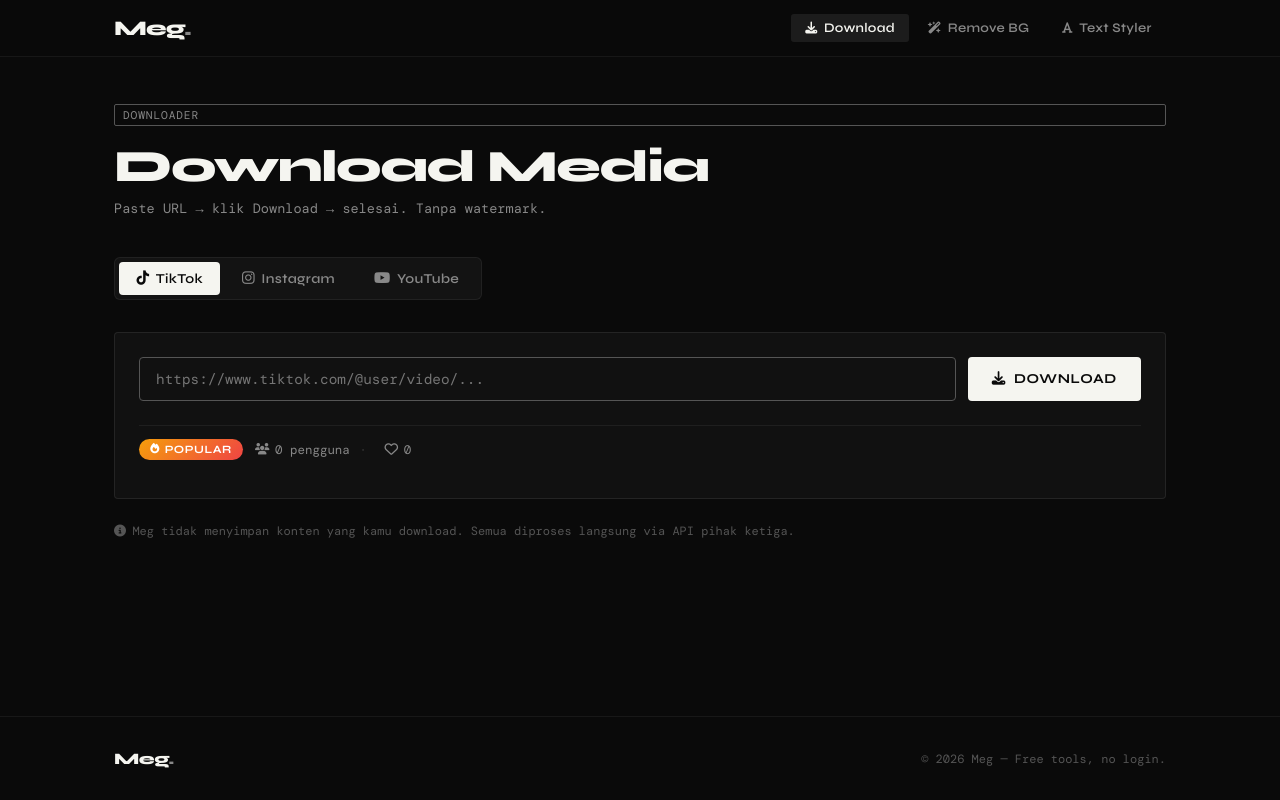
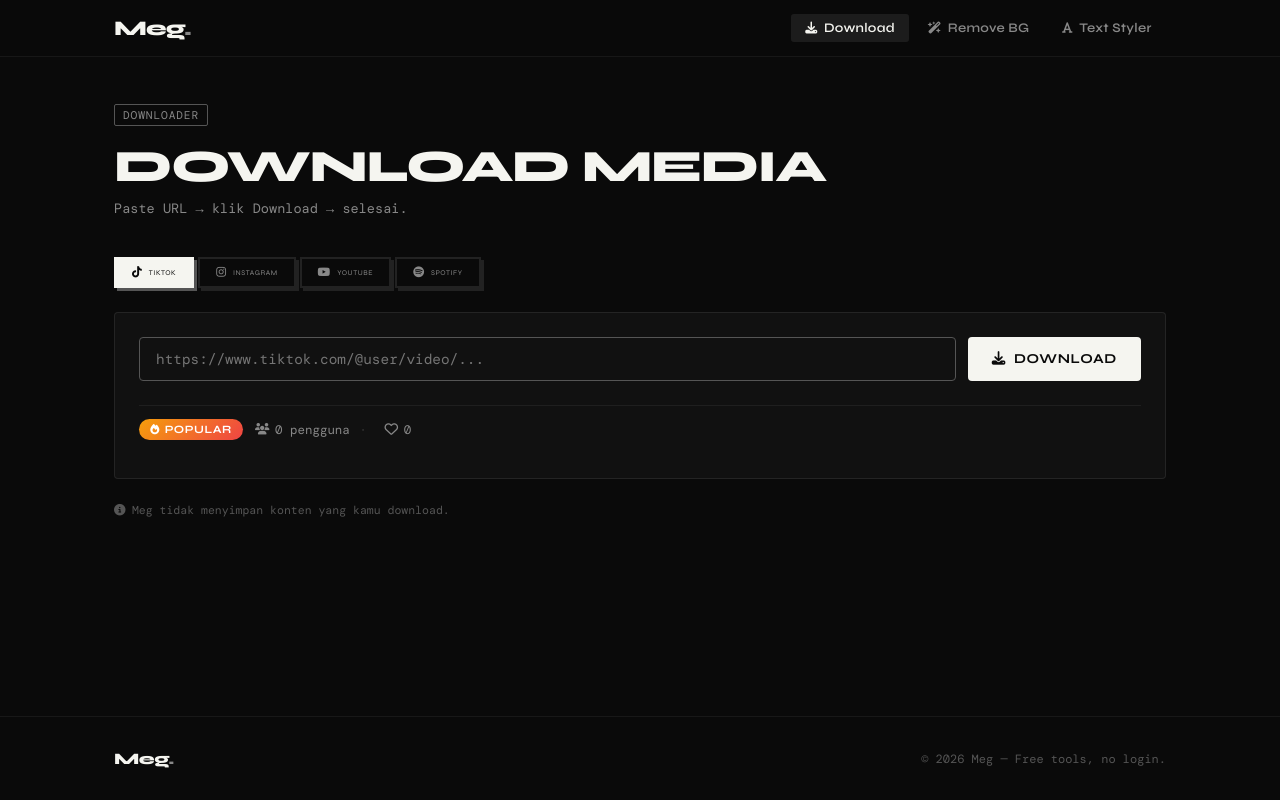
Before and after one commit to nuxmeg-max/Tools-Meg, a Next.js app: page /download in a window 1280 px wide. Built offline with nearby package versions, Linux system fonts and the light colour scheme; a web font is replaced by a local one.

Commit message:
Add Spotify downloader and update UI elements

```diff
--- a/pages/download/index.js
+++ b/pages/download/index.js
@@ -3,14 +3,16 @@
 import { useState } from 'react';
 import Layout from '../../components/Layout';
 import TikTokDownloader from '../../components/downloader/TikTokDownloader';
-import ToolStats from '../../components/ToolStats';
 import InstagramDownloader from '../../components/downloader/InstagramDownloader';
 import YouTubeDownloader from '../../components/downloader/YouTubeDownloader';
+import SpotifyDownloader from '../../components/downloader/SpotifyDownloader';
+import ToolStats from '../../components/ToolStats';
 
 const tabs = [
-  { id: 'tiktok', label: 'TikTok', icon: 'fa-brands fa-tiktok' },
-  { id: 'instagram', label: 'Instagram', icon: 'fa-brands fa-instagram' },
-  { id: 'youtube', label: 'YouTube', icon: 'fa-brands fa-youtube' },
+  { id: 'tiktok',    label: 'TIKTOK',    icon: 'fa-brands fa-tiktok' },
+  { id: 'instagram', label: 'INSTAGRAM', icon: 'fa-brands fa-instagram' },
+  { id: 'youtube',   label: 'YOUTUBE',   icon: 'fa-brands fa-youtube' },
+  { id: 'spotify',   label: 'SPOTIFY',   icon: 'fa-brands fa-spotify' },
 ];
 
 export default function DownloadPage() {
@@ -18,57 +20,45 @@
 
   return (
     <Layout>
-      <Head><title>Meg — Downloader</title></Head>
+      <Head><title>MEG — Downloader</title></Head>
       <div className="container" style={{ padding: '3rem 1.5rem' }}>
-        {/* Header */}
         <div style={{ marginBottom: '2.5rem' }}>
-          <p className="tag" style={{ marginBottom: '1rem' }}>downloader</p>
-          <h1 className="section-title">Download Media</h1>
-          <p className="section-sub">Paste URL → klik Download → selesai. Tanpa watermark.</p>
+          <p className="tag" style={{ marginBottom: '1rem', display: 'inline-block' }}>downloader</p>
+          <h1 className="section-title">DOWNLOAD MEDIA</h1>
+          <p className="section-sub">Paste URL → klik Download → selesai.</p>
         </div>
 
-        {/* Tabs */}
-        <div style={{
-          display: 'flex', gap: '4px',
-          background: 'rgba(255,255,255,0.04)',
-          border: '1px solid rgba(255,255,255,0.06)',
-          borderRadius: '6px',
-          padding: '4px',
-          width: 'fit-content',
-          marginBottom: '2rem',
-        }}>
+        <div style={{ display: 'flex', gap: '4px', marginBottom: '1.5rem', flexWrap: 'wrap' }}>
           {tabs.map(tab => (
             <button key={tab.id} onClick={() => setActiveTab(tab.id)} style={{
               display: 'flex', alignItems: 'center', gap: '0.4rem',
-              padding: '0.5rem 1.1rem',
-              borderRadius: '4px',
-              fontSize: '0.85rem',
-              fontWeight: 600,
+              padding: '0.5rem 1rem',
               fontFamily: 'var(--font-display)',
-              letterSpacing: '0.02em',
+              fontSize: '0.45rem',
+              letterSpacing: '0.08em',
               background: activeTab === tab.id ? 'var(--white)' : 'transparent',
               color: activeTab === tab.id ? 'var(--black)' : 'var(--gray-400)',
-              transition: 'all 0.15s ease',
-              border: 'none',
+              border: `2px solid ${activeTab === tab.id ? 'var(--white)' : 'var(--gray-800)'}`,
+              boxShadow: activeTab === tab.id ? '3px 3px 0px var(--gray-600)' : '3px 3px 0px var(--gray-800)',
               cursor: 'pointer',
+              transition: 'all 0.05s steps(1)',
             }}>
-              <i className={tab.icon} style={{ fontSize: '0.9rem' }} />
+              <i className={tab.icon} style={{ fontSize: '0.7rem' }} />
               {tab.label}
             </button>
           ))}
         </div>
 
-        {/* Tab content */}
         <div className="card">
-          {activeTab === 'tiktok' && <><TikTokDownloader /><ToolStats toolId="tiktok" /></>}
-          {activeTab === 'instagram' && <><InstagramDownloader /><ToolStats toolId="instagram" /></>}
-          {activeTab === 'youtube' && <><YouTubeDownloader /><ToolStats toolId="youtube" /></>}
+          {activeTab === 'tiktok'    && <><TikTokDownloader />    <ToolStats toolId="tiktok" /></>}
+          {activeTab === 'instagram' && <><InstagramDownloader /> <ToolStats toolId="instagram" /></>}
+          {activeTab === 'youtube'   && <><YouTubeDownloader />   <ToolStats toolId="youtube" /></>}
+          {activeTab === 'spotify'   && <><SpotifyDownloader />   <ToolStats toolId="spotify" /></>}
         </div>
 
-        {/* Info */}
-        <p style={{ marginTop: '1.5rem', fontFamily: 'var(--font-mono)', fontSize: '0.75rem', color: 'var(--gray-600)' }}>
+        <p style={{ marginTop: '1.5rem', fontFamily: 'var(--font-mono)', fontSize: '0.72rem', color: 'var(--gray-600)' }}>
           <i className="fa-solid fa-circle-info" style={{ marginRight: '0.4rem' }} />
-          Meg tidak menyimpan konten yang kamu download. Semua diproses langsung via API pihak ketiga.
+          Meg tidak menyimpan konten yang kamu download.
         </p>
       </div>
     </Layout>
```
